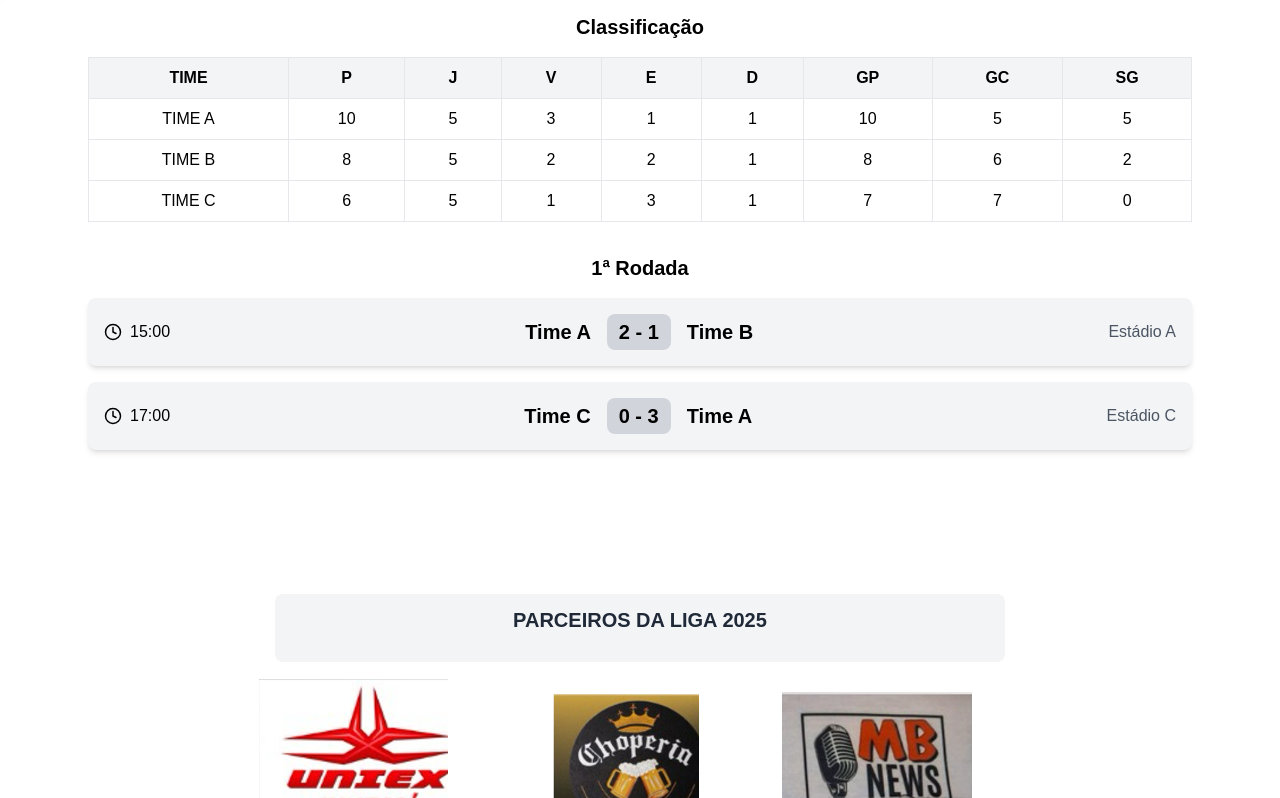
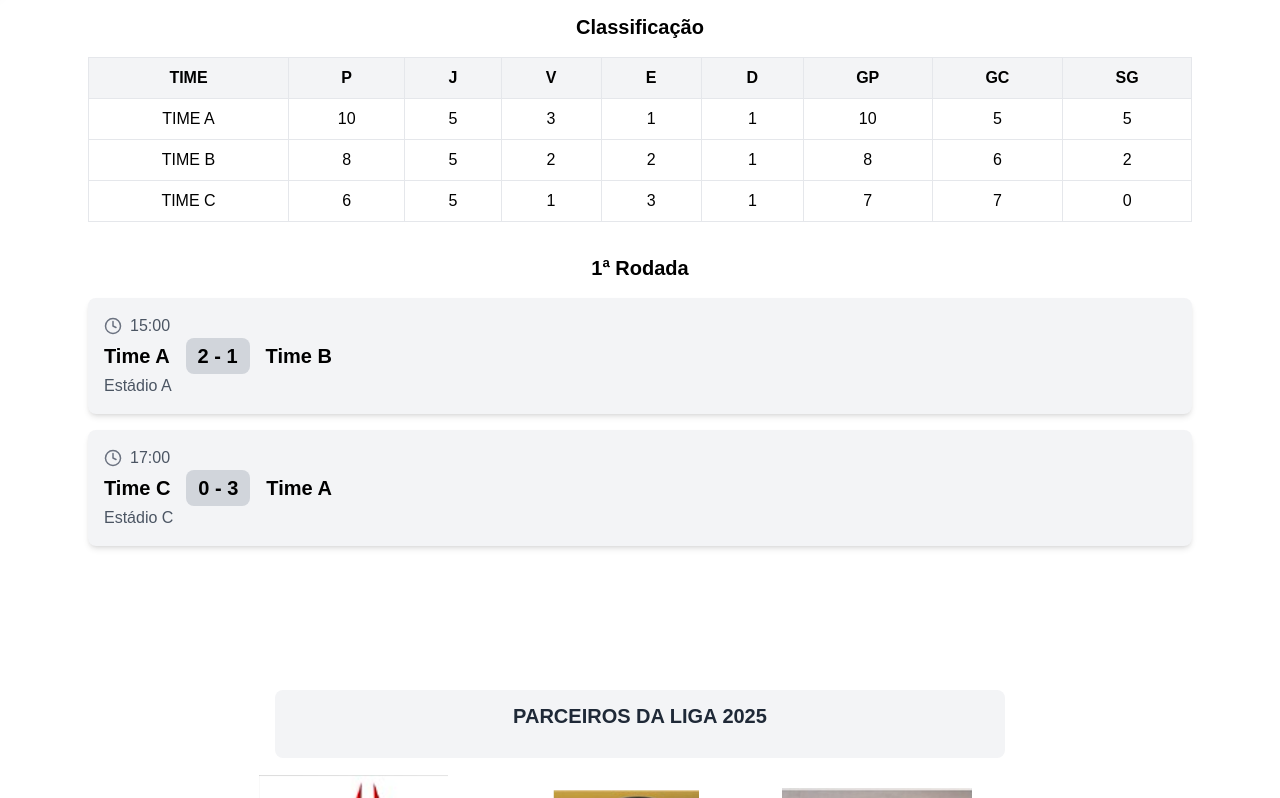
Before and after one commit to bdancost/amateur_football_league, a Next.js app: page /competicoes in a window 1280 px wide. Shown: the part 812-1610 px from the top of the page. Built offline with nearby package versions, Linux system fonts and the light colour scheme.

Commit message:
Ajustando código na página competiçoes

```diff
--- /dev/null
+++ b/src/components/PartidasRodada.tsx
@@ -0,0 +1,41 @@
+import { Clock } from 'lucide-react'
+
+type Partida = {
+  data: string
+  horario: string
+  mandante: string
+  visitante: string
+  placarMandante: number
+  placarVisitante: number
+  local: string
+}
+
+type Props = {
+  partidas: Partida[]
+  rodada?: number // 🔥 Torna 'rodada' opcional
+}
+
+const PartidasRodada = ({ partidas }: Props) => {
+  return (
+    <div>
+      {partidas.map((partida, index) => (
+        <div key={index} className="mb-4 p-4 bg-gray-100 rounded-lg shadow-md">
+          <div className="flex items-center space-x-2 text-gray-600">
+            <Clock size={18} className="text-gray-500" />
+            <span>{partida.horario}</span>
+          </div>
+          <div className="flex items-center space-x-4 text-xl font-bold">
+            <span>{partida.mandante}</span>
+            <span className="bg-gray-300 px-3 py-1 rounded-lg">
+              {partida.placarMandante} - {partida.placarVisitante}
+            </span>
+            <span>{partida.visitante}</span>
+          </div>
+          <div className="text-gray-600">{partida.local}</div>
+        </div>
+      ))}
+    </div>
+  )
+}
+
+export default PartidasRodada
--- a/src/components/TabelaClassificacao.tsx
+++ b/src/components/TabelaClassificacao.tsx
@@ -1,7 +1,8 @@
 'use client'
 
 import { useState } from 'react'
-import { Clock, Filter } from 'lucide-react'
+import { Filter } from 'lucide-react'
+import PartidasRodada from './PartidasRodada'
 
 type Time = {
   nome: string
@@ -145,25 +146,7 @@ const TabelaClassificacao = () => {
         <h2 className="text-xl font-bold text-center mt-8 mb-4">
           {rodadaSelecionada}ª Rodada
         </h2>
-        {partidasFiltradas.map((partida, index) => (
-          <div
-            key={index}
-            className="mb-4 p-4 bg-gray-100 rounded-lg shadow-md flex justify-between items-center"
-          >
-            <div className="flex items-center space-x-2">
-              <Clock size={18} />
-              <span>{partida.horario}</span>
-            </div>
-            <div className="flex items-center space-x-4 text-xl font-bold">
-              <span>{partida.mandante}</span>
-              <span className="bg-gray-300 px-3 py-1 rounded-lg">
-                {partida.placarMandante} - {partida.placarVisitante}
-              </span>
-              <span>{partida.visitante}</span>
-            </div>
-            <div className="text-gray-600">{partida.local}</div>
-          </div>
-        ))}
+        <PartidasRodada partidas={partidasFiltradas} />
       </div>
     </div>
   )
```
